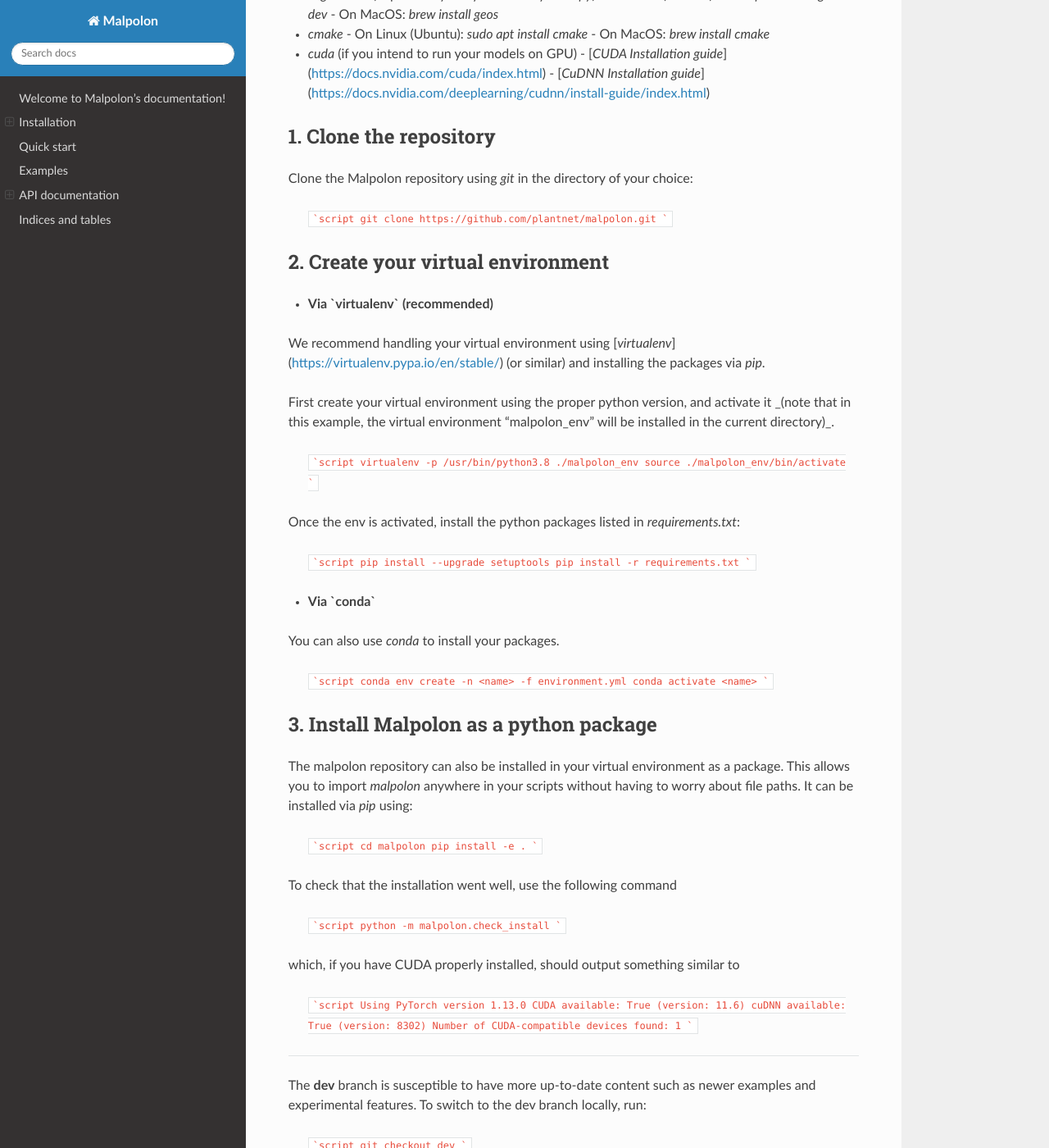
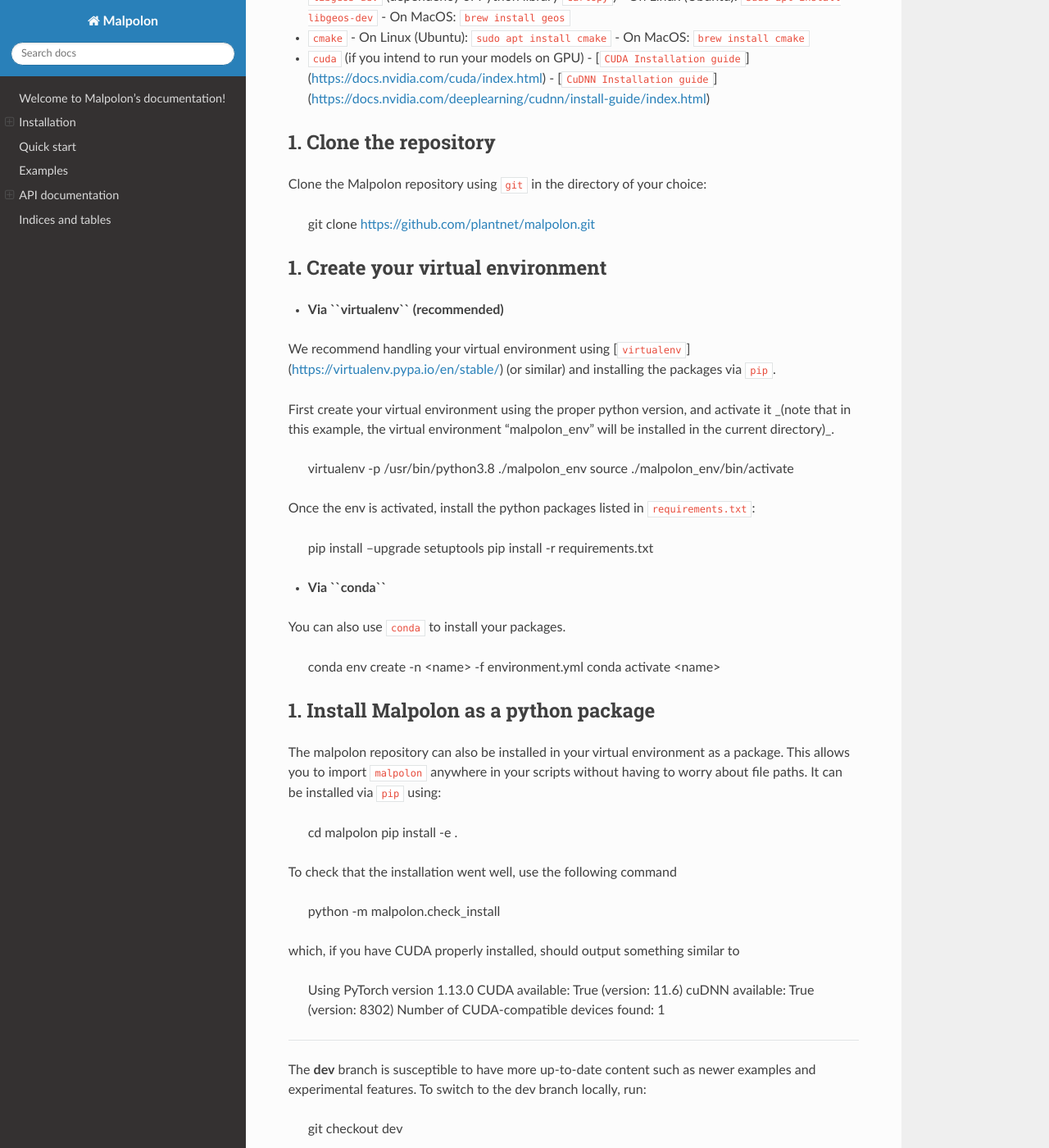
Before and after one commit to plantnet/malpolon, a Sphinx documentation site: the page built from docs/source/index.rst, in a window 1280 px wide and 1400 px high, scrolled down 559 px. Shown: the whole window at 82% size. Built offline with Sphinx 7.4.7 and the Read the Docs theme 2.0.0, drawn with Linux system fonts in a browser that asks for light colours; some of the changed text lies outside the part shown.

Commit message:
fixed code formatting in sphinx doc

````diff
--- a/docs/source/index.rst
+++ b/docs/source/index.rst
@@ -1,7 +1,7 @@
 .. Malpolon documentation master file, created by
    sphinx-quickstart on Wed Apr 20 17:15:45 2022.
    You can adapt this file completely to your liking, but it should at least
-   contain the root `toctree` directive.
+   contain the root ``toctree`` directive.
 
 Welcome to Malpolon's documentation!
 ====================================
@@ -24,88 +24,72 @@
 Before proceeding, please make sure the following packages are installed on your system:
 
 - [Python3.8](https://www.python.org/downloads/) (or newer)
-- [`pip`](https://pip.pypa.io/en/stable/installation/)
-- [`git`](https://git-scm.com/downloads)
-- `libgeos-dev` (dependency of Python library `Cartopy`)
-  - On Linux (Ubuntu): `sudo apt install libgeos-dev`
-  - On MacOS: `brew install geos`
-- `cmake`
-  - On Linux (Ubuntu): `sudo apt install cmake`
-  - On MacOS: `brew install cmake`
-- `cuda` (if you intend to run your models on GPU)
-  - [`CUDA Installation guide`](https://docs.nvidia.com/cuda/index.html)
-  - [`CuDNN Installation guide`](https://docs.nvidia.com/deeplearning/cudnn/install-guide/index.html)
+- [``pip``](https://pip.pypa.io/en/stable/installation/)
+- [``git``](https://git-scm.com/downloads)
+- ``libgeos-dev`` (dependency of Python library ``Cartopy``)
+  - On Linux (Ubuntu): ``sudo apt install libgeos-dev``
+  - On MacOS: ``brew install geos``
+- ``cmake``
+  - On Linux (Ubuntu): ``sudo apt install cmake``
+  - On MacOS: ``brew install cmake``
+- ``cuda`` (if you intend to run your models on GPU)
+  - [``CUDA Installation guide``](https://docs.nvidia.com/cuda/index.html)
+  - [``CuDNN Installation guide``](https://docs.nvidia.com/deeplearning/cudnn/install-guide/index.html)
 
 1. Clone the repository
 -----------------------
 
-Clone the Malpolon repository using `git` in the directory of your choice:
+Clone the Malpolon repository using ``git`` in the directory of your choice:
 
-   ```script
    git clone https://github.com/plantnet/malpolon.git
-   ```
 
-2. Create your virtual environment
+1. Create your virtual environment
 ----------------------------------
 
-- **Via `virtualenv` (recommended)**
+- **Via ``virtualenv`` (recommended)**
 
-We recommend handling your virtual environment using [`virtualenv`](https://virtualenv.pypa.io/en/stable/) (or similar) and installing the packages via `pip`.
+We recommend handling your virtual environment using [``virtualenv``](https://virtualenv.pypa.io/en/stable/) (or similar) and installing the packages via ``pip``.
 
 First create your virtual environment using the proper python version, and activate it _(note that in this example, the virtual environment "malpolon_env" will be installed in the current directory)_.
 
-   ```script
    virtualenv -p /usr/bin/python3.8 ./malpolon_env
    source ./malpolon_env/bin/activate
-   ```
 
-Once the env is activated, install the python packages listed in `requirements.txt`:
+Once the env is activated, install the python packages listed in ``requirements.txt``:
 
-   ```script
    pip install --upgrade setuptools
    pip install -r requirements.txt
-   ```
 
-- **Via `conda`**
-You can also use `conda` to install your packages.
+- **Via ``conda``**
+You can also use ``conda`` to install your packages.
 
-   ```script
    conda env create -n <name> -f environment.yml
    conda activate <name>
-   ```
 
-3. Install Malpolon as a python package
+1. Install Malpolon as a python package
 ---------------------------------------
 
-The malpolon repository can also be installed in your virtual environment as a package. This allows you to import `malpolon` anywhere in your scripts without having to worry about file paths. It can be installed via `pip` using:
+The malpolon repository can also be installed in your virtual environment as a package. This allows you to import ``malpolon`` anywhere in your scripts without having to worry about file paths. It can be installed via ``pip`` using:
 
-   ```script
    cd malpolon
    pip install -e .
-   ```
 
 To check that the installation went well, use the following command
 
-   ```script
    python -m malpolon.check_install
-   ```
 
 which, if you have CUDA properly installed, should output something similar to
 
-   ```script
    Using PyTorch version 1.13.0
    CUDA available: True (version: 11.6)
    cuDNN available: True (version: 8302)
    Number of CUDA-compatible devices found: 1
-   ```
 
 ----
 
 The **dev** branch is susceptible to have more up-to-date content such as newer examples and experimental features. To switch to the dev branch locally, run:
 
-   ```script
    git checkout dev
-   ```
 
 Quick start
 ===========
@@ -118,7 +102,7 @@
 Examples
 ========
 
-Examples using the GeoLifeCLEF 2022 and 2023 datasets, as well as Sentinel-2A rasters are provided in the `examples` folder. Instructions about how to train and perform predictions with your models can be found in the README file of each example in said folder.
+Examples using the GeoLifeCLEF 2022 and 2023 datasets, as well as Sentinel-2A rasters are provided in the ``examples`` folder. Instructions about how to train and perform predictions with your models can be found in the README file of each example in said folder.
 
 API documentation
 =================
@@ -147,6 +131,6 @@
 Indices and tables
 ==================
 
-* :ref:`genindex`
-* :ref:`modindex`
-* :ref:`search`
+* :ref:``genindex``
+* :ref:``modindex``
+* :ref:``search``
````
